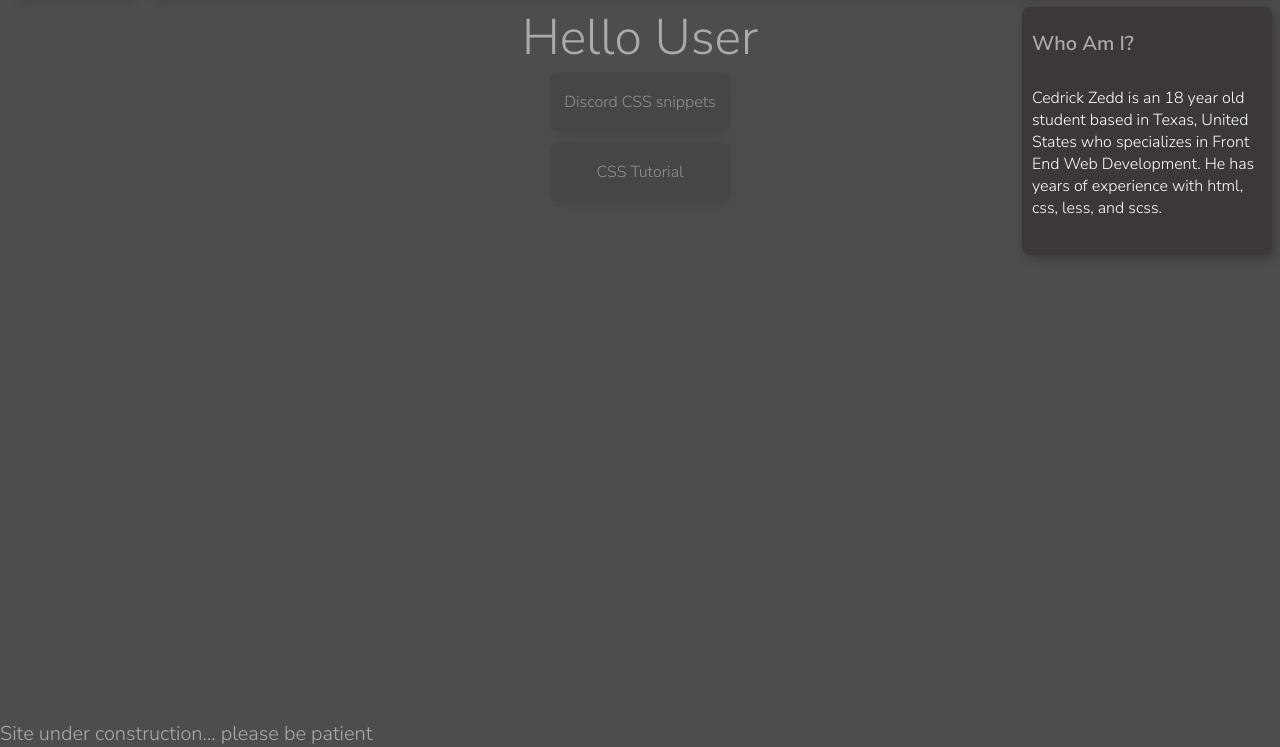
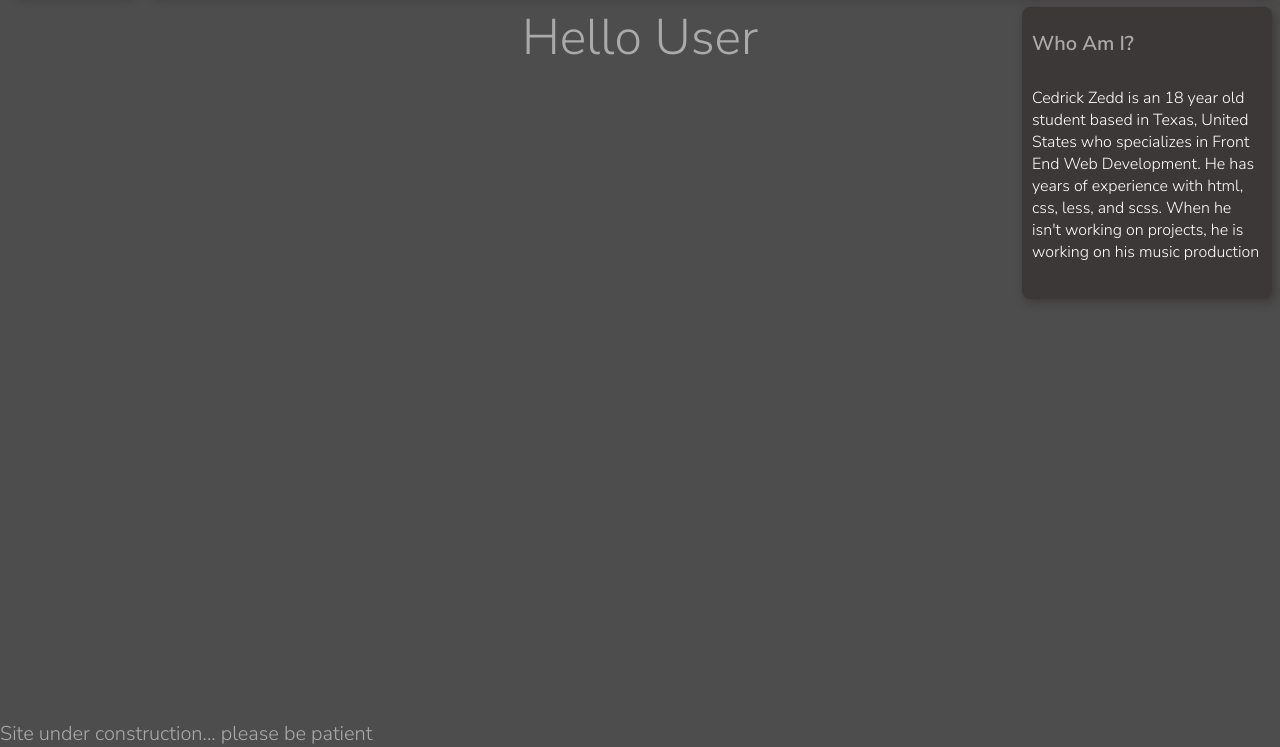
Before and after one commit to cedrickzedd/cedrickzedd.github.io, a website: page index.html in a window 1280 px wide. Shown: the part 53-800 px from the top of the page. Drawn offline with Linux system fonts and the light colour scheme.

Commit message:
Update index.html

```diff
--- a/index.html
+++ b/index.html
@@ -43,24 +43,14 @@
 </div>
 </div>
 <div class="mainBody">
-    <div>
-        <a  class="disc buttonBox" href="/Discord/index.html">
-
-                <div class="discordStuff buttonText">Discord CSS snippets</div>
-</a>
-        <a class="CSStut buttonBox" href="./CSStutorial/index.html">
-
-            <div class="cssTutorial buttonText">CSS Tutorial</div>
-        </a>
-        </div>
-    </div>
+</div>
     <div id="aboutMe">
         <div class="aboutMe">
             <h1>Who Am I?</h1>
             <ul>
                 <li>
                     <p class="Q">
-                        Cedrick Zedd is an 18 year old student based in Texas, United States who specializes in Front End Web Development. He has years of experience with html, css, less, and scss.</p>
+                        Cedrick Zedd is an 18 year old student based in Texas, United States who specializes in Front End Web Development. He has years of experience with html, css, less, and scss. When he isn't working on projects, he is working on his music production</p>
                 </li>
 
             </ul>
@@ -68,5 +58,4 @@
 
 
     </body>
-    <!--TODO : put [href="/Discord/index.html"] in [class="disc"]-->
 </html>
```
